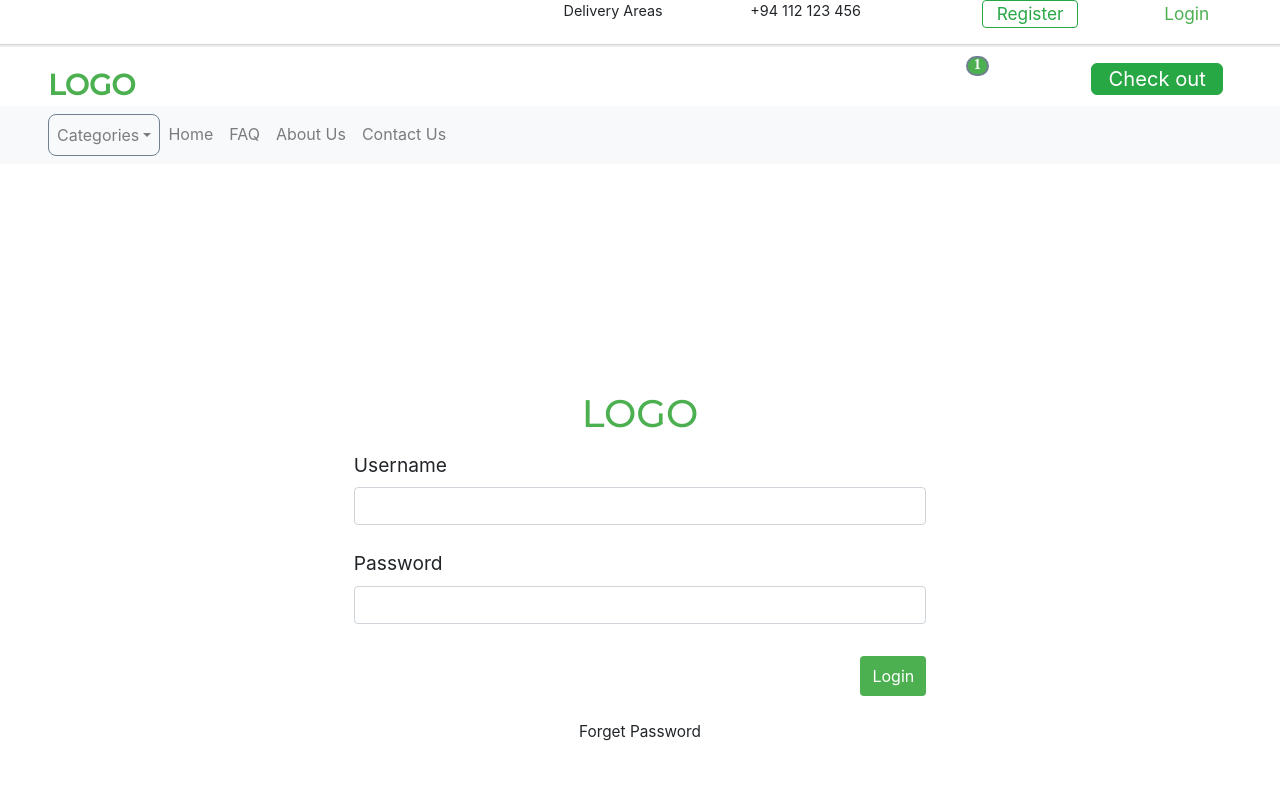
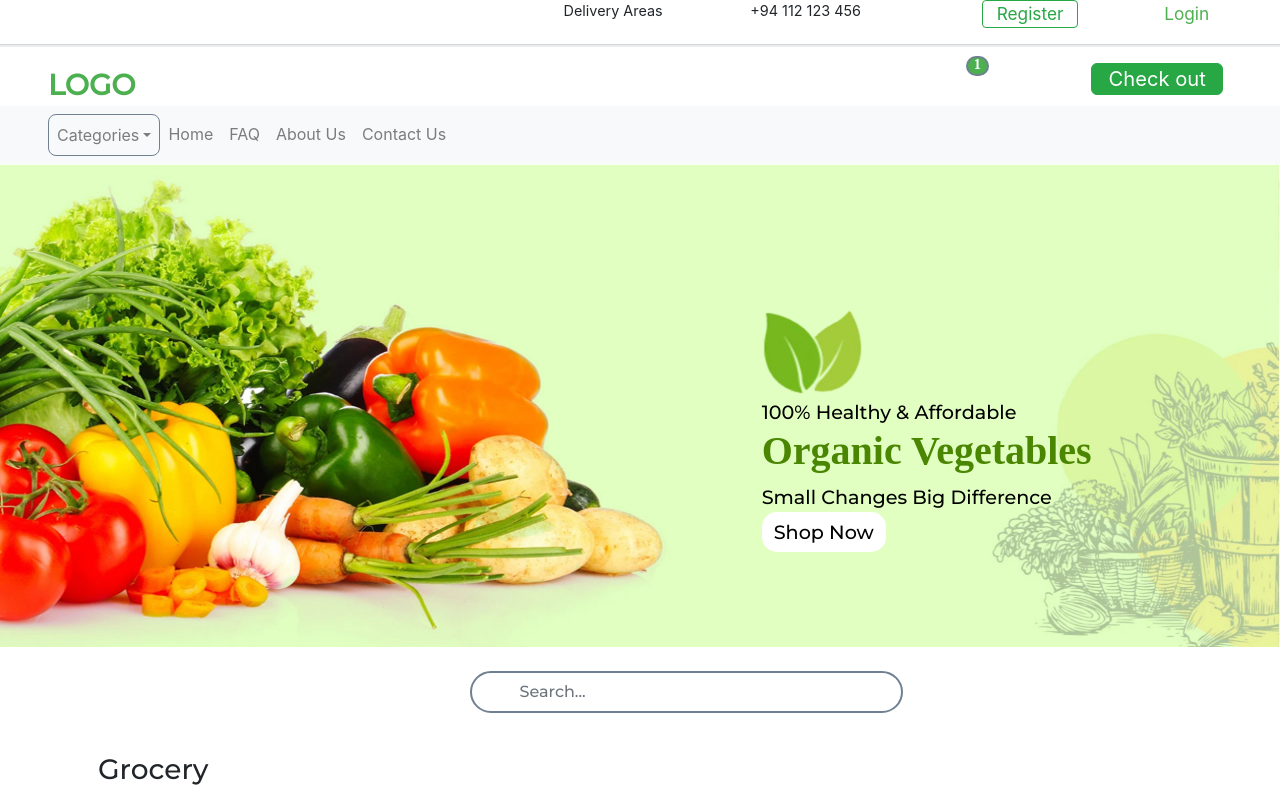
Before and after one commit to Team-KitKat/ecommerce-frontend, a React (Create React App) app: page / in a window 1280 px wide. Shown: the top 792 px of the page. Built offline with nearby package versions, Linux system fonts and the light colour scheme; a web font is replaced by a local one.

Commit message:
login changed to home

```diff
--- a/src/App.tsx
+++ b/src/App.tsx
@@ -17,8 +17,8 @@
             <Header itemCount={1}/>
             <NavigationBar/>
       <Router>
-        <Route exact path={'/'} component={Login}/>
-        <Route exact path={'/home'} component={Home}/>
+        <Route exact path={'/'} component={Home}/>
+        {/*<Route exact path={'/home'} component={Home}/>*/}
       </Router>
         </Row>
     );
```
